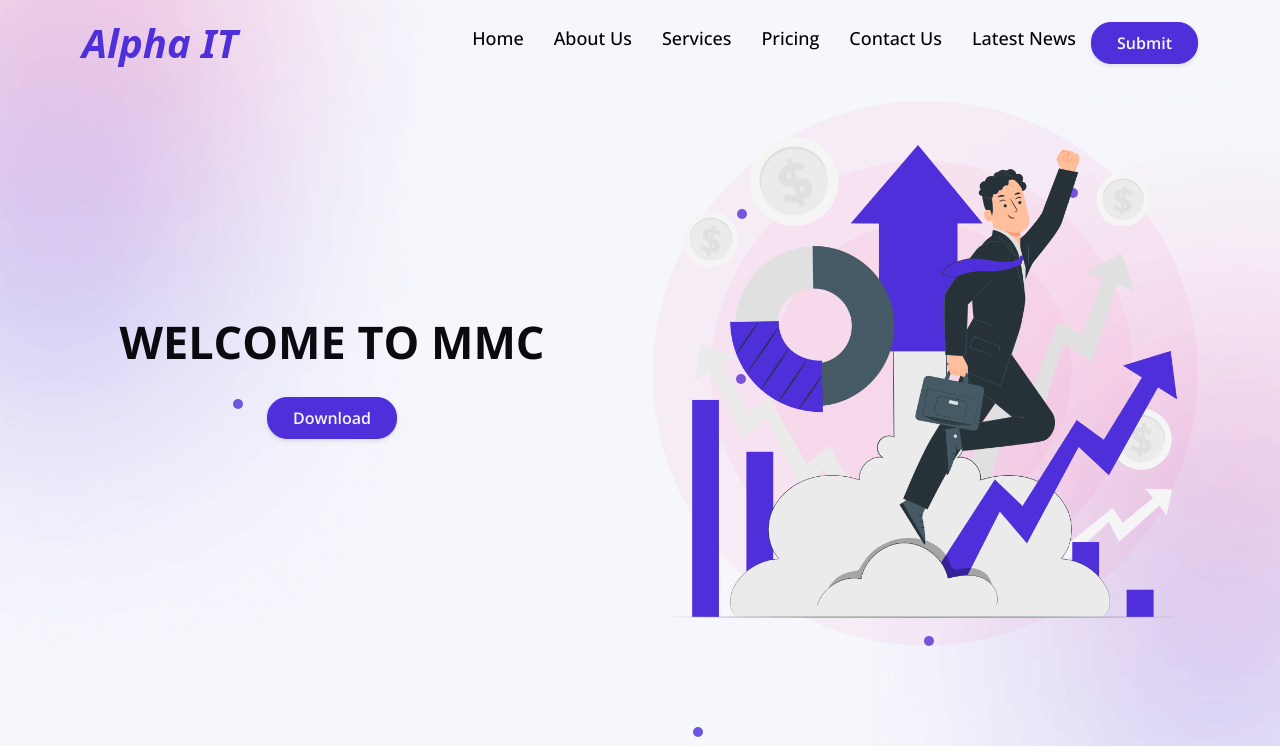
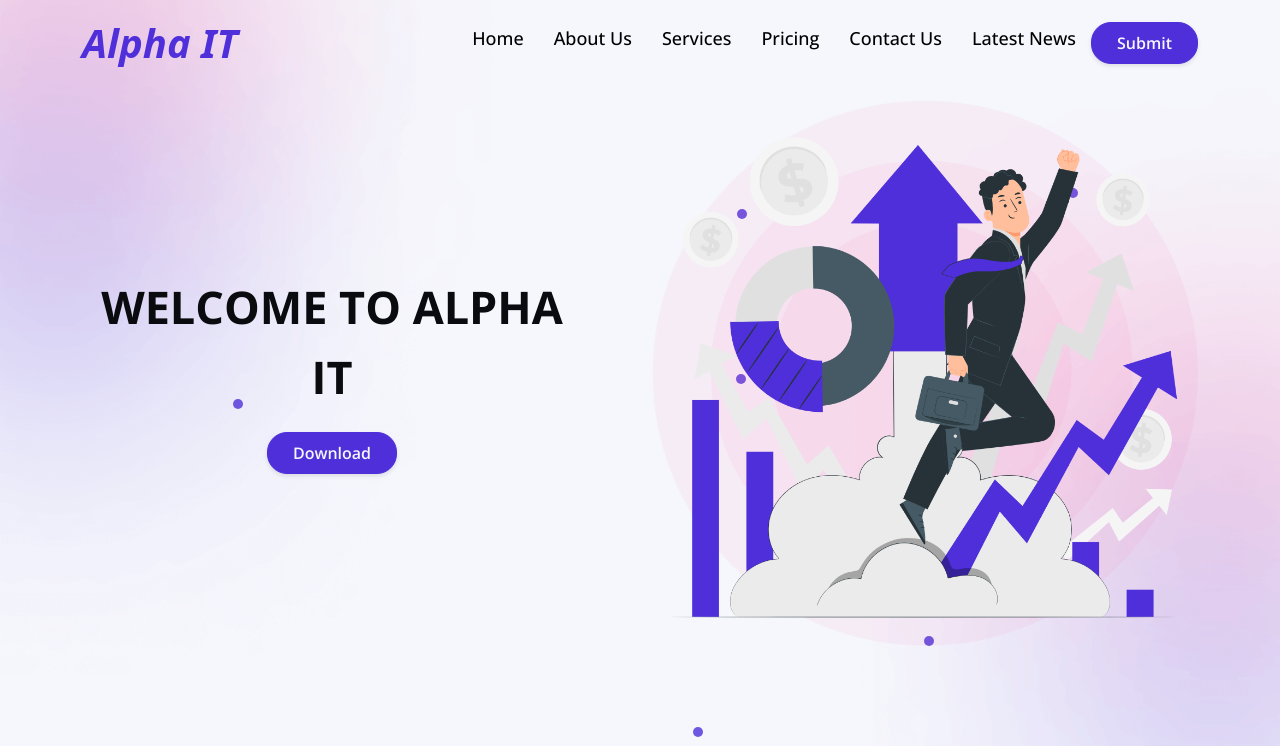
Before and after one commit to Amirhosen65/alpha-it, a plain HTML site: page index.html in a window 1280 px wide. Shown: the top 756 px of the page. Drawn offline with nearby package versions, Linux system fonts and the light colour scheme.

Commit message:
Site name update

```diff
--- a/index.html
+++ b/index.html
@@ -98,7 +98,7 @@
               <div
                 class="banner-content animate__animated animate__fadeInLeft animate__delay-0.2s"
               >
-                <h2>Welcome to MMC</h2>
+                <h2>Welcome to Alpha IT</h2>
                 <div
                   class="main-button animate__animated animate__fadeInLeft animate__delay-0.3s"
                 >
```
